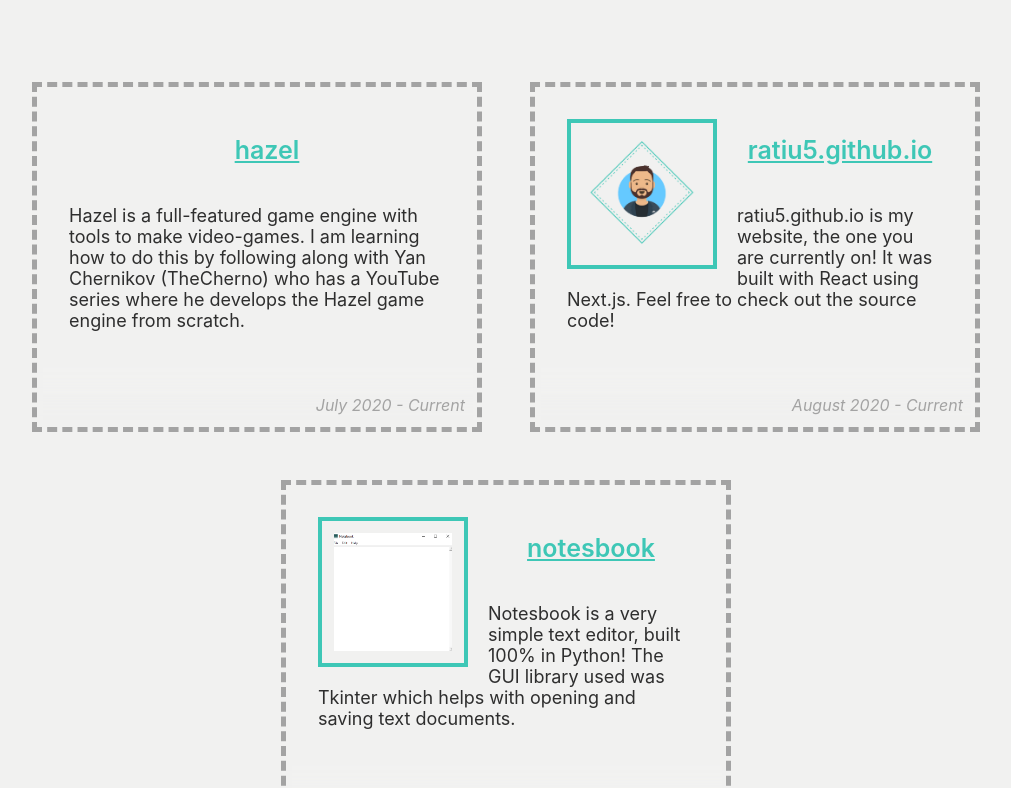
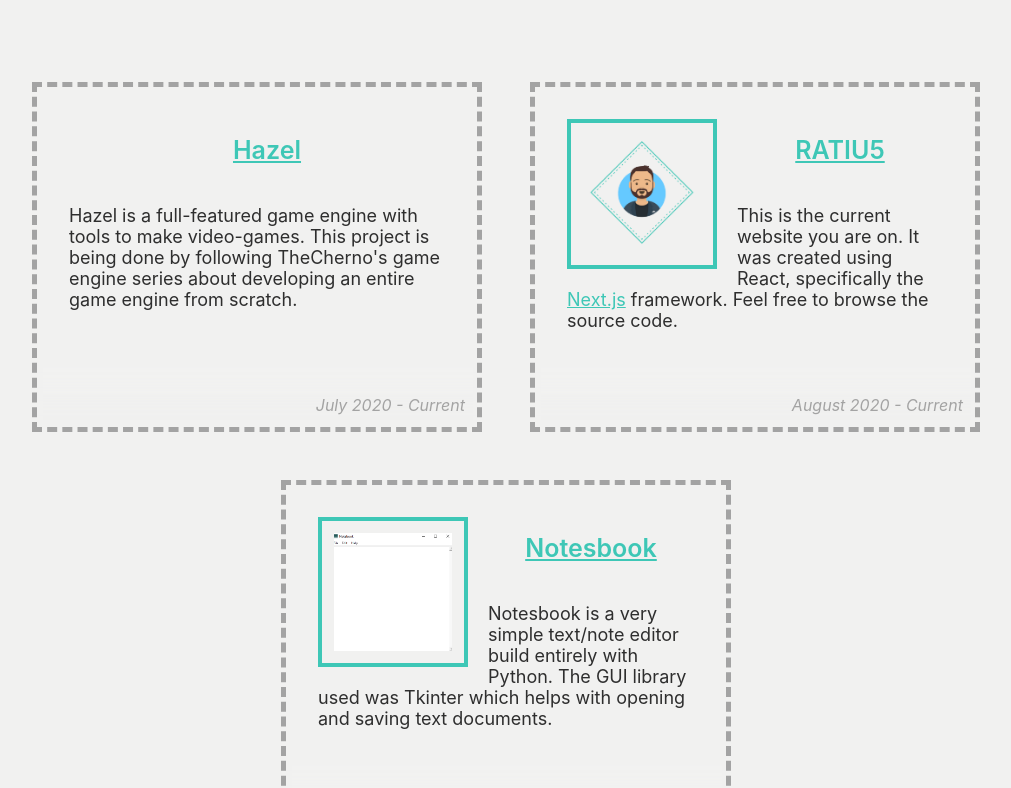
Before and after one commit to RATIU5/ratiu5.github.io, a Next.js app: page / in a window 1280 px wide. Shown: the part 980-1768 px from the top of the page, without its empty margins (134-1145 px from the left). Built offline with nearby package versions, Linux system fonts and the light colour scheme.

Commit message:
Updated styles

```diff
--- /dev/null
+++ b/pages/components/TextLink.js
@@ -0,0 +1,12 @@
+import React from 'react';
+import styles from '../../styles/TextLink.module.css';
+
+
+export default function TextLink(props)
+{
+    return(
+        <span className={styles.textLinkContainer}>
+            <a href={props.href} target="_blank">{props.children}</a>
+        </span>
+    )
+}
--- a/pages/index.js
+++ b/pages/index.js
@@ -1,5 +1,6 @@
 import Head from 'next/head'
 import SectionHeader from './components/SectionHeader'
+import TextLink from './components/TextLink'
 import NavBar from './components/NavBar'
 import Project from './components/Project'
 import Scroller from './components/Scroller'
@@ -74,6 +75,7 @@
 							<ScrollerItem><SiJava /></ScrollerItem>
 							<ScrollerItem><SiIntellijidea /></ScrollerItem>
 							<ScrollerItem><SiPython /></ScrollerItem>
+							<ScrollerItem><SiCsharp /></ScrollerItem>
 							<ScrollerItem><SiHtml5 /></ScrollerItem>
 							<ScrollerItem><SiReact /></ScrollerItem>
 							<ScrollerItem><SiJavascript /></ScrollerItem>
@@ -85,12 +87,11 @@
 							<ScrollerItem><SiFilezilla /></ScrollerItem>
 							<ScrollerItem><SiVisualstudiocode /></ScrollerItem>
 							<ScrollerItem><BsFillTerminalFill /></ScrollerItem>
-							<ScrollerItem><SiMicrosoftexcel /></ScrollerItem>
 							<ScrollerItem><SiAdobephotoshop /></ScrollerItem>
 							<ScrollerItem><SiAdobepremiere /></ScrollerItem>
+							<ScrollerItem><SiMicrosoftexcel /></ScrollerItem>
 							<ScrollerItem><SiMicrosoftpowerpoint /></ScrollerItem>
 							<ScrollerItem><SiMicrosoftword /></ScrollerItem>
-							<ScrollerItem><SiCsharp /></ScrollerItem>
 						</Scroller>
 					</div>
 
@@ -101,18 +102,19 @@
 
 				<div className={styles.projectsSection}>
 					<div className={styles.projectsContainer}>
-						<Project name="hazel" url="https://github.com/RATIU5/Hazel" date="July 2020 - Current">
+						<Project name="Hazel" url="https://github.com/RATIU5/Hazel" date="July 2020 - Current">
 							Hazel is a full-featured game engine with tools to make video-games.
-							I am learning how to do this by following along with Yan Chernikov (TheCherno) who has a
-							YouTube series where he develops the Hazel game engine from scratch.
+							This project is being done by following TheCherno's game engine series about
+							developing an entire game engine from scratch.
 						</Project>
-						<Project name="ratiu5.github.io" url="https://github.com/RATIU5/ratiu5.github.io" img="/ratius_web.png" date="August 2020 - Current">
-							ratiu5.github.io is my website, the one you are currently on! It was built with React using
-							Next.js. Feel free to check out the source code!
+						<Project name="RATIU5" url="https://github.com/RATIU5/ratiu5.github.io" img="/ratius_web.png" date="August 2020 - Current">
+							This is the current website you are on. It was created using React,
+							specifically the <TextLink href="https://nextjs.org/">Next.js</TextLink> framework. Feel free to
+							browse the source code.
 						</Project>
-						<Project name="notesbook" url="https://github.com/RATIU5/notesbook-py" img="/notesbook.png" date="May 2017">
-							Notesbook is a very simple text editor, built 100% in Python! The GUI library used was Tkinter
-							which helps with opening and saving text documents.
+						<Project name="Notesbook" url="https://github.com/RATIU5/notesbook-py" img="/notesbook.png" date="May 2017">
+							Notesbook is a very simple text/note editor build entirely with Python. The GUI library used
+							was Tkinter which helps with opening and saving text documents.
 						</Project>
 					</div>
 				</div>
@@ -125,7 +127,7 @@
 						<div className={styles.aboutContentBox}>
 							<p>
 								My real name is John Memmott, but am referred to by my username
-								<span style={{color: "#3EC7B6"}}> RATIU5</span>.
+								<span style={{color: "#33a194"}}> RATIU5</span>.
 								I am a web and software developer who found a love for creating applications, websites
 								and AI tools.
 							</p>
@@ -152,7 +154,7 @@
 				<div className={styles.space}></div>
 
 				<div className={styles.footerSection}>
-					&#169; Copyright 2020 | Made with ❤️<br></br>Source on <a href="https://github.com/RATIU5/ratiu5.github.io">GitHub</a>
+					&#169; Copyright 2020 | Made with ❤️<br></br>Source on <TextLink href="https://github.com/RATIU5/ratiu5.github.io">GitHub</TextLink>
 				</div>
 
 			</div>
--- a/styles/ContactForm.module.css
+++ b/styles/ContactForm.module.css
@@ -104,7 +104,7 @@
   .contactForm > button:hover {
     background: #f1f1f0;
     box-shadow: inset 0 0 0 4px #3EC7B6;
-    color: #3EC7B6;
+    color: #33a194;
 }
 
 @media (max-width: 610px) {
--- a/styles/Project.module.css
+++ b/styles/Project.module.css
@@ -56,6 +56,10 @@
     color: #3EC7B6;
 }
 
+.projectLink:hover {
+    color: #33a194;
+}
+
 .projectDescription {
     font-size: 18px;
     color: #2E2E2E;
--- /dev/null
+++ b/styles/TextLink.module.css
@@ -0,0 +1,7 @@
+.textLinkContainer > a {
+    color: #3EC7B6;
+}
+
+.textLinkContainer > a:hover {
+    color: #33a194;
+}
```
